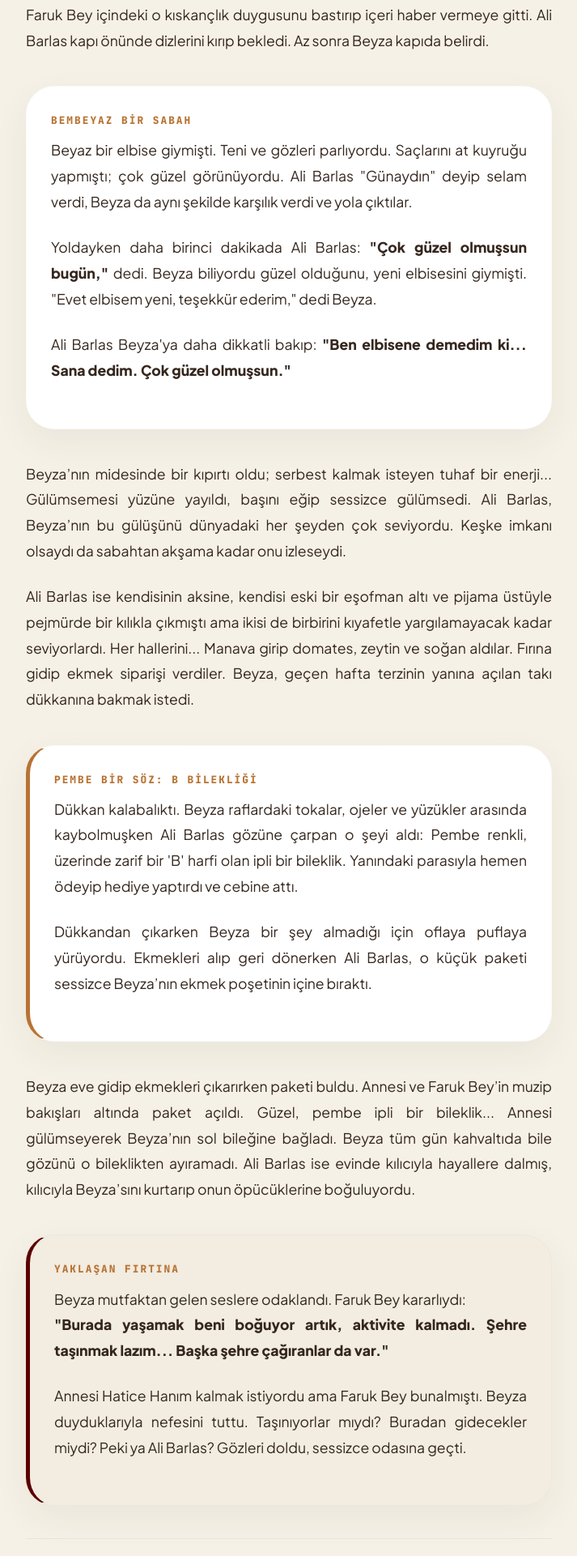
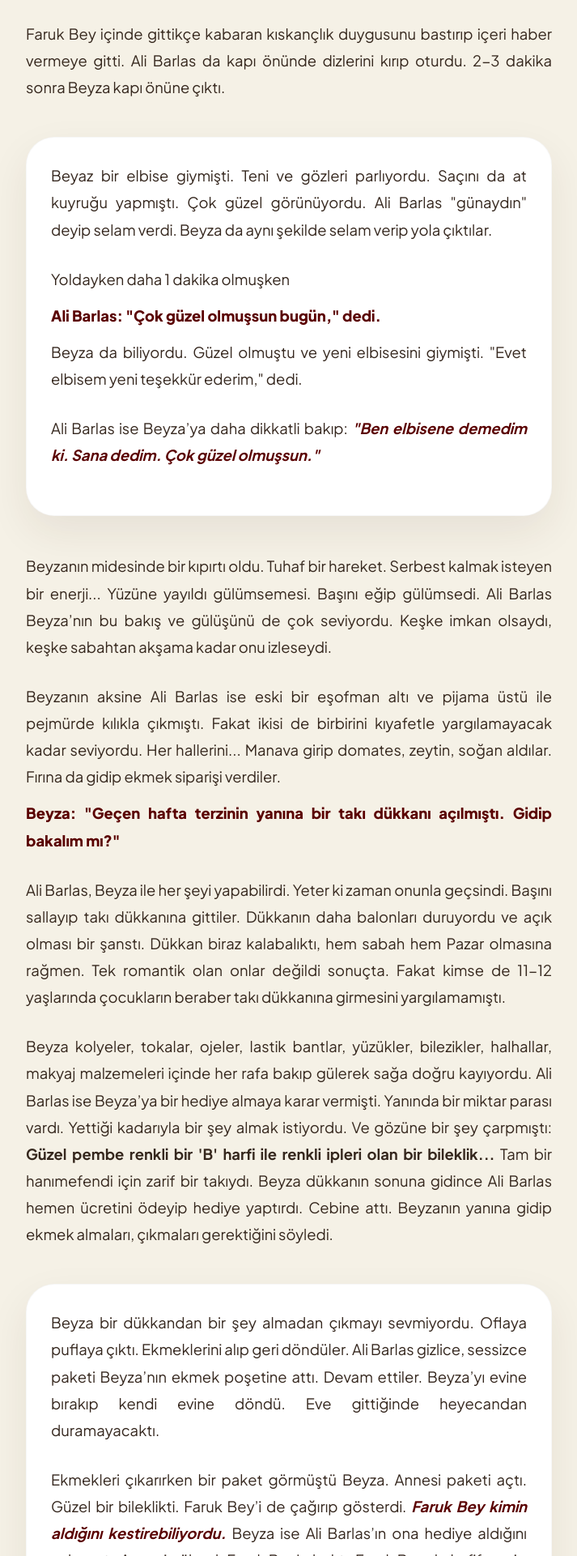
Before and after one commit to alierentip-prog/azura, a plain HTML site: page chapter3.html in a window 1280 px wide. Shown: the part 879-2800 px from the top of the page at 81% size, without its empty margins (283-996 px from the left). Drawn offline with Linux system fonts and the light colour scheme; a web font is replaced by a local one.

Commit message:
Update chapter3.html

```diff
--- a/chapter3.html
+++ b/chapter3.html
@@ -6,7 +6,7 @@
     <title>Bölüm 3 | Ali Barlas & Beyza</title>
 
     <link rel="stylesheet" href="https://cdnjs.cloudflare.com/ajax/libs/font-awesome/6.4.0/css/all.min.css">
-    <link href="https://fonts.googleapis.com/css2?family=Plus+Jakarta+Sans:wght@300;400;600;800&family=JetBrains+Mono:wght@800&family=Playfair+Display:ital,wght@1,900&display=swap" rel="stylesheet">
+    <link href="https://fonts.googleapis.com/css2?family=Plus+Jakarta+Sans:wght@300;400;600;700;800&family=JetBrains+Mono:wght@800&family=Playfair+Display:ital,wght@1,900&display=swap" rel="stylesheet">
 
     <style>
         :root {
@@ -23,7 +23,7 @@
             color: #fff; position: sticky; top: 0; z-index: 1000; border-bottom: 5px solid var(--altin);
         }
         .header a { color: #fff; text-decoration: none; font-size: 1.3rem; }
-        .header h1 { font-family: 'JetBrains Mono'; font-size: 0.9rem; letter-spacing: 3px; margin-left: 20px; }
+        .header h1 { font-family: 'JetBrains Mono'; font-size: 1rem; letter-spacing: 3px; margin-left: 20px; }
 
         /* --- OKUMA KONTEYNERI --- */
         .story-wrapper { padding: 40px 25px; max-width: 700px; margin: 0 auto; }
@@ -32,24 +32,26 @@
         .title-block span { font-family: 'JetBrains Mono'; color: var(--altin); font-weight: 800; font-size: 0.7rem; letter-spacing: 6px; }
         .title-block h2 { font-family: 'Playfair Display', serif; font-size: 3rem; color: var(--bordo); line-height: 1; margin-top: 15px; }
 
-        .story-body { font-size: 1.1rem; color: rgba(42, 27, 18, 0.95); text-align: justify; }
-        .story-body p { margin-bottom: 25px; }
+        .story-body { font-size: 1.15rem; color: rgba(42, 27, 18, 0.95); text-align: justify; }
+        .story-body p { margin-bottom: 28px; }
 
-        .dialogue { font-weight: 700; color: var(--bordo); display: block; margin: 10px 0; }
+        .dialogue { font-weight: 800; color: var(--bordo); display: block; margin: 12px 0; }
 
         /* ÖZEL SAHNE KUTULARI */
         .scene-box {
             background: var(--card); border-radius: 35px; padding: 30px;
-            margin: 40px 0; box-shadow: 0 15px 45px rgba(61, 43, 31, 0.06);
-            border: 1px solid rgba(0,0,0,0.02);
+            margin: 45px 0; box-shadow: 0 20px 50px rgba(61, 43, 31, 0.08);
+            border: 1px solid rgba(0,0,0,0.03);
         }
         .scene-box h4 { font-family: 'JetBrains Mono'; color: var(--altin); font-size: 0.8rem; margin-bottom: 10px; letter-spacing: 2px; }
 
-        .nav-footer { display: flex; justify-content: center; padding: 60px 0; border-top: 1px solid rgba(0,0,0,0.05); }
+        .highlight-text { font-style: italic; color: #5a0000; font-weight: 700; }
+
+        .nav-footer { display: flex; justify-content: center; padding: 60px 0; border-top: 2px dashed rgba(90,0,0,0.1); }
         .next-btn {
             background: var(--bordo); color: #fff; text-decoration: none;
-            padding: 18px 40px; border-radius: 40px; font-weight: 800;
-            box-shadow: 0 10px 25px rgba(90,0,0,0.2);
+            padding: 20px 50px; border-radius: 50px; font-weight: 800;
+            box-shadow: 0 15px 35px rgba(90,0,0,0.25);
         }
     </style>
 </head>
@@ -57,7 +59,7 @@
 
     <header class="header">
         <a href="novel_chapters.html"><i class="fa-solid fa-chevron-left"></i></a>
-        <h1>BÖLÜM 03</h1>
+        <h1>BÖLÜM 03: PEMBE BİLEKLİK</h1>
     </header>
 
     <main class="story-wrapper">
@@ -67,42 +69,57 @@
         </div>
 
         <article class="story-body">
-            <p>Güzel bir Pazar sabahıydı. Yumuşak bir hava ve serin bir rüzgar mahalleyi sarmıştı. Ali Barlas kalkıp temizlenmiş odasına baktı. Yine annesi odasını kendisi uyurken toplamıştı, ama kılıcı ve arabası tam bıraktığı yerindeydi. Mutfağa gidip "Günaydın" dedi. Babası, ekmek ve kahvaltılık lazım olduğunu, gelmek isteyip istemediğini sordu. Bu fırsat kaçar mıydı? Beyza’yı görmek için güzel bir bahaneydi. </p>
+            <p>Güzel bir Pazar sabahıydı. Yumuşak hava ve serin bir rüzgar mahalleyi okşuyordu. Ali Barlas kalkıp temizlenmiş odasına baktı. Yine annesi odasını kendisi uyurken toplamıştı, ama kılıcı ve arabası tam bıraktığı yerindeydi. Mutfağa gidip günaydın dedi. Babası ekmek ve kahvaltılık lazım olduğunu, gitmek isteyip istemediğini sordu Ali Barlas’a. Bu fırsat kaçar mıydı... Beyza’yı görmek için güzel bir fırsattı.</p>
 
-            <p>Hazırlanıp çıktı. Hızlı hızlı Beyzagilin evine gidip zili çaldı. Kapıyı Faruk Bey açtı. Ali Barlas elindeki kayısı kabını uzatarak: <br><strong>"Bunu size getirdim Faruk Amca. Beyza’yla toplamıştık. Bu sizin."</strong> dedi. </p>
+            <p>Hazırlanıp çıktı. Hızlı hızlı Beyzagilin evine gidip zili çaldı. Kapıyı Faruk Bey açtı. Ali Barlas elindeki kayısı kabını uzatıp: <br>
+            <span class="dialogue">"Bunu size getirdim Faruk Amca. Beyza’yla toplamıştık. Bu sizin."</span></p>
 
-            <p>Faruk Bey’in beyninde yankı yaptı bu cümle: <em>"Beyza’yla toplamıştık."</em> Kızının başka bir erkekle zaman geçiriyor oluşu babalık damarını kabartsa da, henüz çocuk olduklarını biliyordu. "Teşekkür ederim Alican," dedi Faruk Bey. Ali Barlas hemen atıldı: <br><strong>"Ekmek ve kahvaltılık lazımsa Beyza benimle gelebilir mi? Ben de kahvaltı için çıktım, beraber gidebilir miyiz?"</strong> </p>
+            <p>Faruk Bey’in beyninde yankı yaptı bu cümle: <em>"Beyza’yla toplamıştık."</em> Kızının başka erkekle zaman geçiriyor oluşu her ne kadar babalık damarını kabartsa da onlar daha çocuktu. Faruk Bey: "Teşekkür ederim Alican," dedi. <br>
+            <span class="dialogue">Ali Barlas: "Ekmek ve kahvaltılık lazımsa Beyza benimle gelebilir mi? Ben de kahvaltı için çıktım beraber gidebilir miyiz?"</span></p>
 
-            <p>Faruk Bey içindeki o kıskançlık duygusunu bastırıp içeri haber vermeye gitti. Ali Barlas kapı önünde dizlerini kırıp bekledi. Az sonra Beyza kapıda belirdi. </p>
+            <p>Faruk Bey içinde gittikçe kabaran kıskançlık duygusunu bastırıp içeri haber vermeye gitti. Ali Barlas da kapı önünde dizlerini kırıp oturdu. 2-3 dakika sonra Beyza kapı önüne çıktı.</p>
 
             <div class="scene-box">
-                <h4>BEMBEYAZ BİR SABAH</h4>
-                <p>Beyaz bir elbise giymişti. Teni ve gözleri parlıyordu. Saçlarını at kuyruğu yapmıştı; çok güzel görünüyordu. Ali Barlas "Günaydın" deyip selam verdi, Beyza da aynı şekilde karşılık verdi ve yola çıktılar. </p>
-                <p>Yoldayken daha birinci dakikada Ali Barlas: <strong>"Çok güzel olmuşsun bugün,"</strong> dedi. Beyza biliyordu güzel olduğunu, yeni elbisesini giymişti. "Evet elbisem yeni, teşekkür ederim," dedi Beyza. </p>
-                <p>Ali Barlas Beyza'ya daha dikkatli bakıp: <strong>"Ben elbisene demedim ki... Sana dedim. Çok güzel olmuşsun."</strong> </p>
+                <p>Beyaz bir elbise giymişti. Teni ve gözleri parlıyordu. Saçını da at kuyruğu yapmıştı. Çok güzel görünüyordu. Ali Barlas "günaydın" deyip selam verdi. Beyza da aynı şekilde selam verip yola çıktılar. </p>
+
+                <p>Yoldayken daha 1 dakika olmuşken <span class="dialogue">Ali Barlas: "Çok güzel olmuşsun bugün," dedi.</span> Beyza da biliyordu. Güzel olmuştu ve yeni elbisesini giymişti. "Evet elbisem yeni teşekkür ederim," dedi.</p>
+
+                <p>Ali Barlas ise Beyza’ya daha dikkatli bakıp: <span class="highlight-text">"Ben elbisene demedim ki. Sana dedim. Çok güzel olmuşsun."</span></p>
             </div>
 
-            <p>Beyza’nın midesinde bir kıpırtı oldu; serbest kalmak isteyen tuhaf bir enerji... Gülümsemesi yüzüne yayıldı, başını eğip sessizce gülümsedi. Ali Barlas, Beyza’nın bu gülüşünü dünyadaki her şeyden çok seviyordu. Keşke imkanı olsaydı da sabahtan akşama kadar onu izleseydi. </p>
+            <p>Beyzanın midesinde bir kıpırtı oldu. Tuhaf bir hareket. Serbest kalmak isteyen bir enerji... Yüzüne yayıldı gülümsemesi. Başını eğip gülümsedi. Ali Barlas Beyza’nın bu bakış ve gülüşünü de çok seviyordu. Keşke imkan olsaydı, keşke sabahtan akşama kadar onu izleseydi. </p>
 
-            <p>Ali Barlas ise kendisinin aksine, kendisi eski bir eşofman altı ve pijama üstüyle pejmürde bir kılıkla çıkmıştı ama ikisi de birbirini kıyafetle yargılamayacak kadar seviyorlardı. Her hallerini... Manava girip domates, zeytin ve soğan aldılar. Fırına gidip ekmek siparişi verdiler. Beyza, geçen hafta terzinin yanına açılan takı dükkanına bakmak istedi. </p>
+            <p>Beyzanın aksine Ali Barlas ise eski bir eşofman altı ve pijama üstü ile pejmürde kılıkla çıkmıştı. Fakat ikisi de birbirini kıyafetle yargılamayacak kadar seviyordu. Her hallerini... Manava girip domates, zeytin, soğan aldılar. Fırına da gidip ekmek siparişi verdiler. <br>
+            <span class="dialogue">Beyza: "Geçen hafta terzinin yanına bir takı dükkanı açılmıştı. Gidip bakalım mı?"</span></p>
 
-            <div class="scene-box" style="border-left: 5px solid var(--altin);">
-                <h4>PEMBE BİR SÖZ: B BİLEKLİĞİ</h4>
-                <p>Dükkan kalabalıktı. Beyza raflardaki tokalar, ojeler ve yüzükler arasında kaybolmuşken Ali Barlas gözüne çarpan o şeyi aldı: Pembe renkli, üzerinde zarif bir 'B' harfi olan ipli bir bileklik. Yanındaki parasıyla hemen ödeyip hediye yaptırdı ve cebine attı. </p>
-                <p>Dükkandan çıkarken Beyza bir şey almadığı için oflaya puflaya yürüyordu. Ekmekleri alıp geri dönerken Ali Barlas, o küçük paketi sessizce Beyza’nın ekmek poşetinin içine bıraktı. </p>
+            <p>Ali Barlas, Beyza ile her şeyi yapabilirdi. Yeter ki zaman onunla geçsindi. Başını sallayıp takı dükkanına gittiler. Dükkanın daha balonları duruyordu ve açık olması bir şanstı. Dükkan biraz kalabalıktı, hem sabah hem Pazar olmasına rağmen. Tek romantik olan onlar değildi sonuçta. Fakat kimse de 11-12 yaşlarında çocukların beraber takı dükkanına girmesini yargılamamıştı. </p>
+
+            <p>Beyza kolyeler, tokalar, ojeler, lastik bantlar, yüzükler, bilezikler, halhallar, makyaj malzemeleri içinde her rafa bakıp gülerek sağa doğru kayıyordu. Ali Barlas ise Beyza’ya bir hediye almaya karar vermişti. Yanında bir miktar parası vardı. Yettiği kadarıyla bir şey almak istiyordu. Ve gözüne bir şey çarpmıştı: <strong>Güzel pembe renkli bir 'B' harfi ile renkli ipleri olan bir bileklik...</strong> Tam bir hanımefendi için zarif bir takıydı. Beyza dükkanın sonuna gidince Ali Barlas hemen ücretini ödeyip hediye yaptırdı. Cebine attı. Beyzanın yanına gidip ekmek almaları, çıkmaları gerektiğini söyledi.</p>
+
+            <div class="scene-box">
+                <p>Beyza bir dükkandan bir şey almadan çıkmayı sevmiyordu. Oflaya puflaya çıktı. Ekmeklerini alıp geri döndüler. Ali Barlas gizlice, sessizce paketi Beyza’nın ekmek poşetine attı. Devam ettiler. Beyza’yı evine bırakıp kendi evine döndü. Eve gittiğinde heyecandan duramayacaktı.</p>
+
+                <p>Ekmekleri çıkarırken bir paket görmüştü Beyza. Annesi paketi açtı. Güzel bir bileklikti. Faruk Bey’i de çağırıp gösterdi. <span class="highlight-text">Faruk Bey kimin aldığını kestirebiliyordu.</span> Beyza ise Ali Barlas’ın ona hediye aldığını anlamıştı. Annesi gülerek Faruk Bey’e baktı. Faruk Bey de hafif muzip bir gülümseme ile kızına baktı. <br>
+                <span class="dialogue">Annesi: "Gel takalım o zaman madem almış."</span></p>
             </div>
 
-            <p>Beyza eve gidip ekmekleri çıkarırken paketi buldu. Annesi ve Faruk Bey’in muzip bakışları altında paket açıldı. Güzel, pembe ipli bir bileklik... Annesi gülümseyerek Beyza’nın sol bileğine bağladı. Beyza tüm gün kahvaltıda bile gözünü o bileklikten ayıramadı. Ali Barlas ise evinde kılıcıyla hayallere dalmış, kılıcıyla Beyza’sını kurtarıp onun öpücüklerine boğuluyordu. </p>
+            <p>Annesi Beyza’nın sol bileğine takıp bağladı bilekliği. Çok da yakışmıştı. Beyza’nın da içi gitmişti bilekliğe. Tüm gününü bilekliğine bakarak geçirecekti. Kahvaltıda bile habire bilekliğine bakıyordu. </p>
 
-            <div class="scene-box" style="border-left: 5px solid var(--bordo); background: rgba(90,0,0,0.02);">
-                <h4>YAKLAŞAN FIRTINA</h4>
-                <p>Beyza mutfaktan gelen seslere odaklandı. Faruk Bey kararlıydı: <br><strong>"Burada yaşamak beni boğuyor artık, aktivite kalmadı. Şehre taşınmak lazım... Başka şehre çağıranlar da var."</strong></p>
-                <p>Annesi Hatice Hanım kalmak istiyordu ama Faruk Bey bunalmıştı. Beyza duyduklarıyla nefesini tuttu. Taşınıyorlar mıydı? Buradan gidecekler miydi? Peki ya Ali Barlas? Gözleri doldu, sessizce odasına geçti.</p>
+            <p>Ali Barlas annesine anlatırken babası da çay içerken onu dinliyordu. Annesi gülerek dinliyordu, Ali Barlas çok güzel anlatıyordu. Kahvaltıdan sonra odasına geçti. Kapısını da kapatıp yatağın yanından kılıcını çıkardı. Hayal dünyasına kapıldı yine. Tek başına yine Beyza’sını koruyacaktı. Büyük bir savaştı. Tabii ki bu savaşın büyük kahramanı Ali Barlas’tı. Beyza’ya son anda saldıranları teker teker kılıcından geçiriyordu. Savaş nihayet bitip Beyza’nın yanına gittiğinde Beyza da kendisine sarılıp teşekkürler edip öpücüklere boğuyordu onu. Gözlerini açtı. Babasıyla çarşıya inmesi gerekiyordu.</p>
+
+            <div class="scene-box" style="border-left: 5px solid var(--bordo);">
+                <h4>ACI HABER</h4>
+                <p>Beyza bilekliğine bakıp hala gülüyordu. Sonra mutfaktan yükselen seslere odaklandı. Evlerinde kavga olmazdı ama hafif küçük tartışmalar oluyordu. <br>
+                <span class="dialogue">Faruk bey: "Burada artık yaşamak beni çok boğuyor, aktivite kalmadı şehre taşınmak lazım."</span>
+                <span class="dialogue">Hatice hanım: "Bilmiyorum ki ben de buraya alıştım düzenim artık burada gayet güzel, kalmayı düşünemez miyiz?"</span>
+                <span class="dialogue">Faruk bey: "Sorun yaşamak ya da yaşamamak değil. Ben artık bunaldım. Şehre inmek istiyorum merkez tarafa. Ya da başka şehre. Çağıranlar da var."</span></p>
+
+                <p>Beyza nefesini tuttu. Taşınıyorlar mıydı? Buradan gidecekler miydi? Peki ya Ali Barlas? Gözleri dolup sessizce odasına geçti.</p>
             </div>
         </article>
 
         <section class="nav-footer">
-            <a href="chapter4.html" class="next-btn">BÖLÜM 4'Ü BEKLE...</a>
+            <a href="chapter4.html" class="next-btn">BÖLÜM 4: VEDA MI? <i class="fa-solid fa-arrow-right"></i></a>
         </section>
     </main>
 
```
